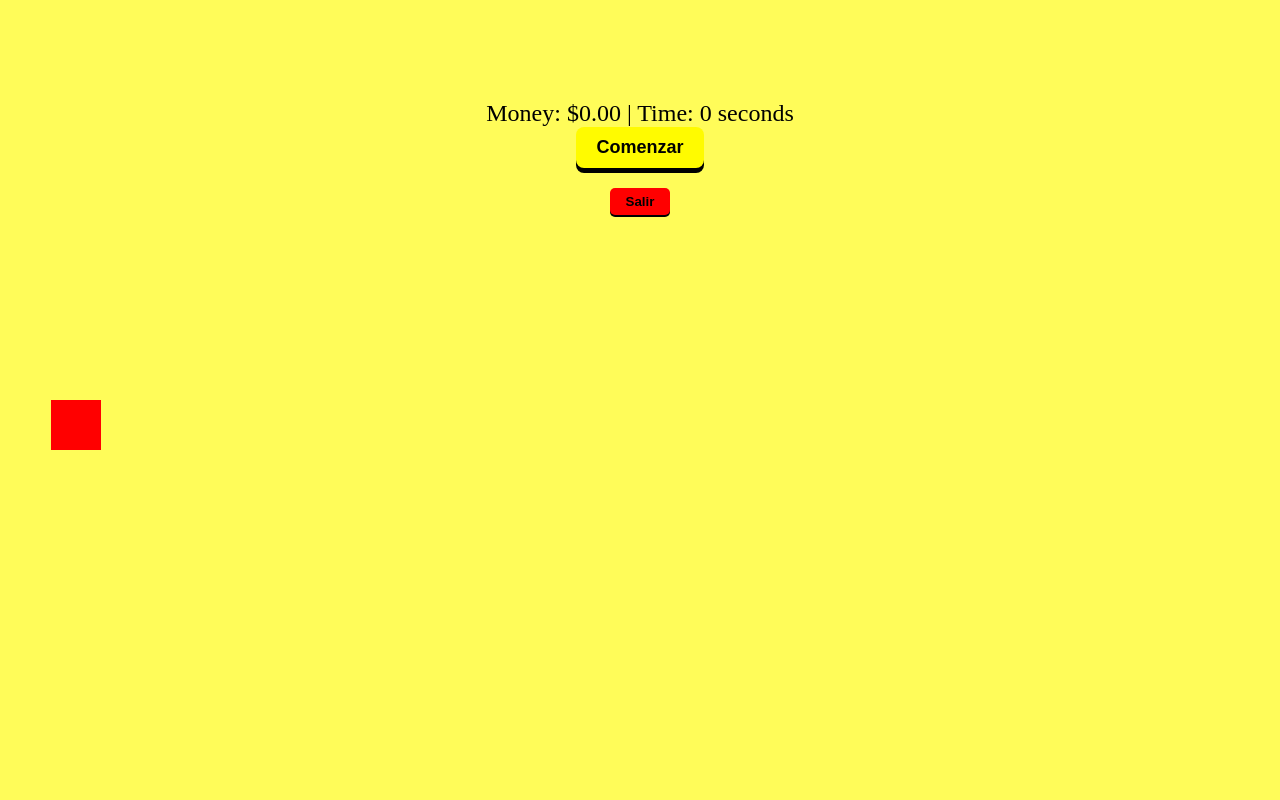
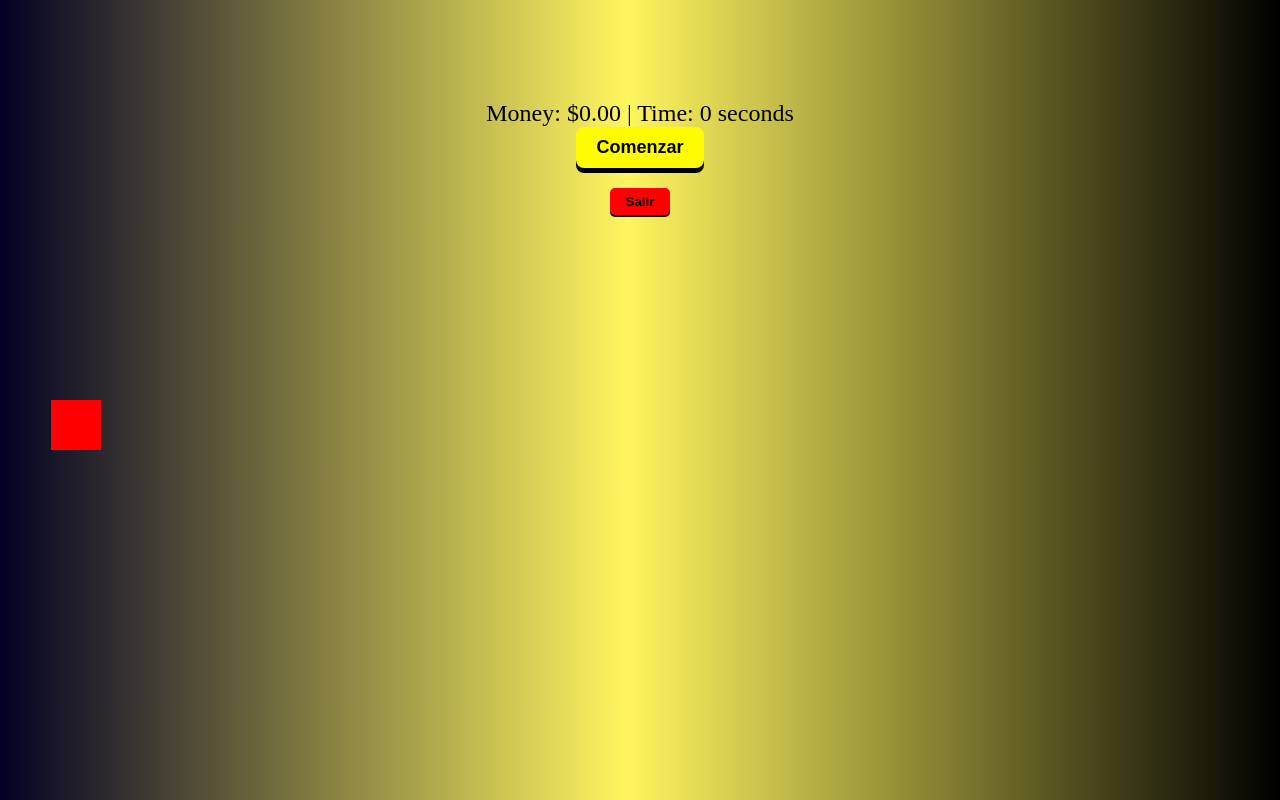
Before and after one commit to alberto96A/Prueba-Taxi, a plain HTML site: page index.html in a window 1280 px wide. Drawn offline with Linux system fonts and the light colour scheme.

Commit message:
FinalColorBackground

```diff
--- a/index.html
+++ b/index.html
@@ -4,9 +4,8 @@
   <title>Taxi Counter</title>
   <style>
     body {
-      background-color: rgba(255, 251, 0, 0.651);
-      padding: 0;
-      text-align: center;
+      background: rgb(2,0,36);
+      background: linear-gradient(90deg, rgba(2,0,36,1) 0%, rgba(255,245,95,1) 49%, rgba(0,0,0,1) 100%);
     }
 
     .button {
```
